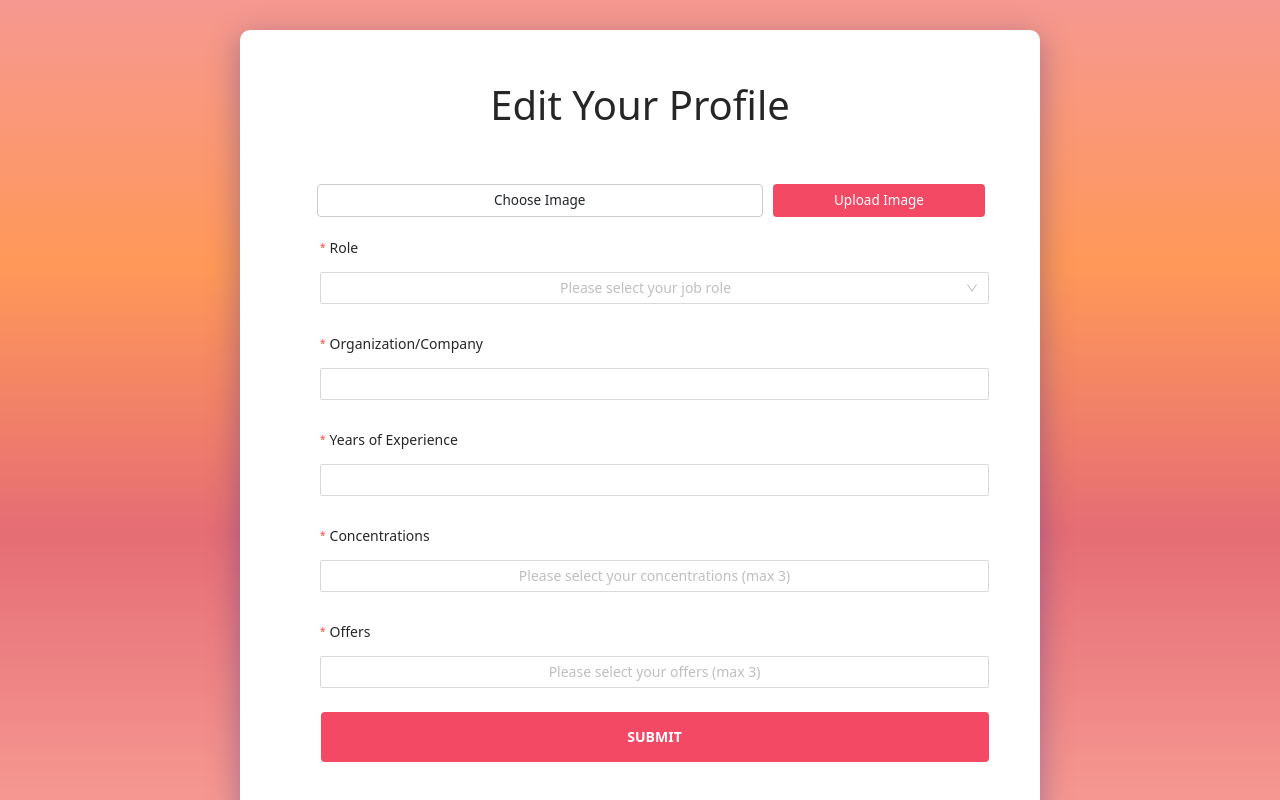
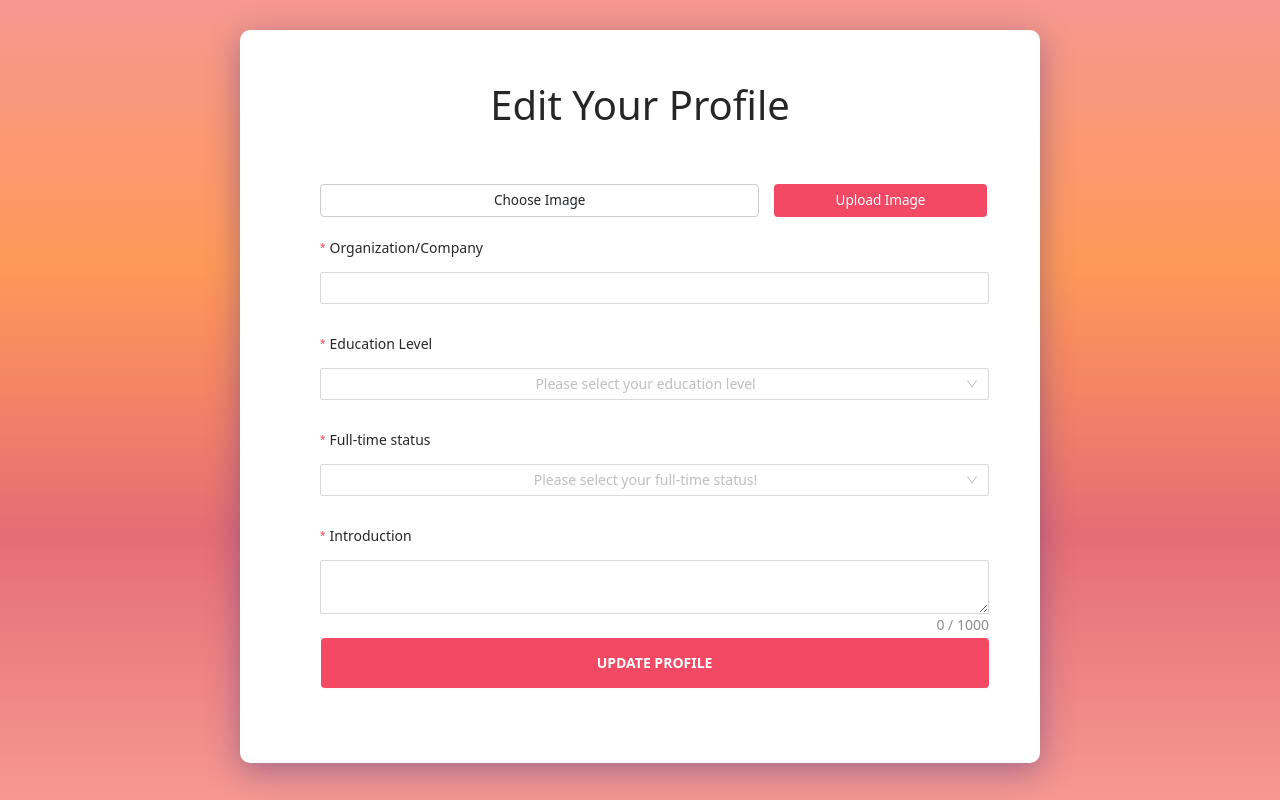
Before and after one commit to bedelicious-real/tindee, a React (Create React App) app in the folder frontend/: page /editprofile in a window 1280 px wide. Shown: the top 800 px of the page. Built offline with nearby package versions, Linux system fonts and the light colour scheme.

Commit message:
wip set loading

```diff
--- a/frontend/src/components/UserProfile/MenteeProfile.js
+++ b/frontend/src/components/UserProfile/MenteeProfile.js
@@ -17,24 +17,7 @@ const formItemLayout = {
     },
 };
 
-function MenteeProfile() {
-    const onFinish = (form) => {
-        console.log('Received values of form: ', form);
-        const token = window.sessionStorage.getItem('token');
-        fetch(`${process.env.REACT_APP_BACKEND_HOST}/profile`, {
-          method: 'POST',
-          headers: {
-            'Content-Type': 'application/json',
-            'Authorization': `Bearer ${token}`
-          },
-          body: JSON.stringify(form),
-        })
-        .then(res => res.json())
-        .then(data => {
-          console.log(data);
-        })
-    };
-
+function MenteeProfile({ onFinish }) {
     return (
         <div className='editprofile_page' >
             <h1>Edit Your Profile</h1>
@@ -112,8 +95,8 @@ function MenteeProfile() {
                 offset: 1,
                 }}
             >
-                <Button className="big_button" htmlType="submit">
-                SUBMIT
+                <Button className="big_button" htmlType="submit" >
+                    UPDATE PROFILE
                 </Button>
             </Form.Item>
             </Form>
--- a/frontend/src/components/UserProfile/MentorProfile.js
+++ b/frontend/src/components/UserProfile/MentorProfile.js
@@ -18,26 +18,7 @@ const formItemLayout = {
 };
 
 
-function MentorProfile() {
-  const onFinish = (form) => {
-    console.log('Received values of form: ', form);
-    const token = window.sessionStorage.getItem('token');
-    fetch(`${process.env.REACT_APP_BACKEND_HOST}/profile?mentor=true`, {
-      method: 'POST',
-      headers: {
-        'Content-Type': 'application/json',
-        'Authorization': `Bearer ${token}`
-      },
-      body: JSON.stringify(form),
-
-    })
-    .then(res => res.json())
-    .then(data => {
-      console.log(data);
-    })
-  };
-
-
+function MentorProfile({ onFinish }) {
     return (
     <div className='editprofile_page' >
         <h1>Edit Your Profile</h1>
@@ -149,8 +130,8 @@ function MentorProfile() {
               offset: 1,
             }}
           >
-            <Button className="big_button" htmlType="submit">
-              SUBMIT
+            <Button className="big_button" htmlType="submit" >
+              UPDATE PROFILE
             </Button>
           </Form.Item>
         </Form>
--- a/frontend/src/components/UserProfile/UserProfile.css
+++ b/frontend/src/components/UserProfile/UserProfile.css
@@ -65,10 +65,10 @@ input[type=file] {
 
 
 .upload_input_container{
-    width: 65%;
+    width: 64%;
     height: 33px;
     padding: 5px;
-    margin: 5px 10px;
+    margin: 5px 15px;
     display: inline-block;
     border: 1px solid #ccc;
     border-radius: 4px;
--- a/frontend/src/pages/EditProfile/EditProfile.js
+++ b/frontend/src/pages/EditProfile/EditProfile.js
@@ -1,13 +1,67 @@
-import React, { Component } from 'react';
+import React, { Component, useState } from 'react';
 import { MentorProfile, MenteeProfile } from '../../components/UserProfile/index.js';
+import { Spin } from 'antd';
 
 function EditProfile() {
-        return (
-            <div>
-                <MentorProfile />
-                <MenteeProfile />
-            </div>
-        );
+  const isMentor = window.sessionStorage.getItem('mentor');
+  const token = window.sessionStorage.getItem('token');
+  const [loading, setLoading] = useState(false);
+
+  const getProfile = (isMentor) => {
+
+    console.log(isMentor);
+
+
+
+  }
+
+
+  const onMentorFinish = (form) => {
+    setLoading(true);
+    console.log('Received values of form: ', form);
+    //const token = window.sessionStorage.getItem('token');
+    fetch(`${process.env.REACT_APP_BACKEND_HOST}/profile?mentor=true`, {
+      method: 'POST',
+      headers: {
+        'Content-Type': 'application/json',
+        'Authorization': `Bearer ${token}`
+      },
+      body: JSON.stringify(form),
+
+    })
+    .then(res => res.json())
+    .then(data => {
+      console.log(data);
+    })
+  };
+
+  const onMenteeFinish = (form) => {
+    setLoading(true);
+    console.log('Received values of form: ', form);
+    //const token = window.sessionStorage.getItem('token');
+    fetch(`${process.env.REACT_APP_BACKEND_HOST}/profile`, {
+      method: 'POST',
+      headers: {
+        'Content-Type': 'application/json',
+        'Authorization': `Bearer ${token}`
+      },
+      body: JSON.stringify(form),
+
+    })
+    .then(res => res.json())
+    .then(data => {
+      console.log(data);
+    })
+  };
+
+  return (
+      <Spin spinning={loading}>
+        {isMentor
+        ? <MentorProfile onFinish={onMentorFinish}/>
+        : <MenteeProfile onFinish={onMenteeFinish} />
+        }
+      </Spin>
+  );
 }
 
 export default EditProfile;
--- a/frontend/src/pages/Login/Login.js
+++ b/frontend/src/pages/Login/Login.js
@@ -5,16 +5,19 @@ import './Login.css'
 import logo from "../../assets/hands-helping-solid.svg";
 import Form from 'react-bootstrap/Form';
 import Button from 'react-bootstrap/Button';
+import { Spin } from 'antd';
+
 
 function Login () {
     const [email, setEmail] = useState('');
     const [password, setPassword] = useState('');
-
+    const [loading, setLoading] = useState(false);
 
 
     const onSubmit = event => {
-        console.log(email);
-        console.log(password);
+        // console.log(email);
+        // console.log(password);
+        // console.log(loading);
         event.preventDefault();
         const object = {
             email: email,
@@ -33,12 +36,12 @@ function Login () {
             window.sessionStorage.setItem('token', data);
 			window.sessionStorage.setItem('email', email);
         })
+        .then(setLoading(false))
     };
 
 
-
-
     return (
+        <Spin spinning={loading} tip="Loading...">
             <div className='login_page'>
                 <div className="login_logo">
                     <img src={logo} />
@@ -57,7 +60,10 @@ function Login () {
                             <Form.Control type="password" placeholder="Password" onChange={e => setPassword(e.target.value)} />
                         </Form.Group>
                         <div className="d-grid gap-2" >
-                        <Button type="submit" className="submit_button" variant='outline-dark' style={{backgroundColor: 'rgb(244, 73, 101)', border: 'none', fontWeight: 700, color: 'white'}}>
+                            <Button type="submit" className="submit_button" variant='outline-dark'
+                                    style={{backgroundColor: 'rgb(244, 73, 101)', border: 'none', fontWeight: 700, color: 'white'}}
+                                    onClick={()=>setLoading(true)}
+                            >
                                 LOG IN
                             </Button>
                         </div>
@@ -69,12 +75,10 @@ function Login () {
 
 
     </div>
+    </Spin>
 
     );
 };
 
 
 export default Login;
-
-// const rootElement = document.getElementById("root");
-// ReactDOM.render(<Login/>, rootElement);
--- a/frontend/src/pages/Signup/Signup.js
+++ b/frontend/src/pages/Signup/Signup.js
@@ -7,6 +7,9 @@ import Form from 'react-bootstrap/Form';
 import Button from 'react-bootstrap/Button';
 import ButtonGroup from 'react-bootstrap/ButtonGroup';
 import ToggleButton from 'react-bootstrap/ToggleButton';
+import { Spin } from 'antd';
+import { MenteeProfile, MentorProfile } from '../../components/UserProfile/index.js';
+
 
 function Signup () {
     const [first, setFirst] = useState('');
@@ -14,16 +17,18 @@ function Signup () {
     const [email, setEmail] = useState('');
     const [password, setPassword] = useState('');
     const [isMentor, setIsMentor] = useState(false);
+    const [loading, setLoading] = useState(false);
+    const [next, setNext] = useState(false);
 
-    const onSubmit = event => {
-        event.preventDefault();
+    const onMentorFinish = (form) => {
+        console.log('Received values of form: ', form);
         const object = {
             first: first,
             last: last,
             email: email,
             pwd: password,
         }
-        console.log(JSON.stringify(object))
+        console.log(loading);
         fetch(`${process.env.REACT_APP_BACKEND_HOST}/user`, {
             method: 'POST',
             headers: {
@@ -33,22 +38,80 @@ function Signup () {
         })
         .then(res => res.json())
         .then(data => {
-          console.log(data);   // key for authorization: store it somewhere for later use
+            console.log(data); // key for authorization: store it somewhere for later use
+            window.sessionStorage.setItem('token', data);
+            window.sessionStorage.setItem('mentor', isMentor);
         })
+        .then(() => {
+            const token = window.sessionStorage.getItem('token');
+            fetch(`${process.env.REACT_APP_BACKEND_HOST}/profile?mentor=true`, {
+                method: 'POST',
+                headers: {
+                    'Content-Type': 'application/json',
+                    'Authorization': `Bearer ${token}`
+                },
+                body: JSON.stringify(form),
+            })
+        })
+        .then(res => res.json())
+        .then(data => {
+          console.log(data);
+        })
+        .then(setLoading(false));
     };
 
-
-
+    const onMenteeFinish = (form) => {
+        console.log(loading);
+        console.log('Received values of form: ', form);
+        const object = {
+            first: first,
+            last: last,
+            email: email,
+            pwd: password,
+        }
+        fetch(`${process.env.REACT_APP_BACKEND_HOST}/user`, {
+            method: 'POST',
+            headers: {
+              'Content-Type': 'application/json'
+            },
+            body: JSON.stringify(object),
+        })
+        .then(res => res.json())
+        .then(data => {
+            console.log(data); // key for authorization: store it somewhere for later use
+            window.sessionStorage.setItem('token', data);
+            window.sessionStorage.setItem('mentor', isMentor);
+        })
+        .then(() => {
+            const token = window.sessionStorage.getItem('token');
+            fetch(`${process.env.REACT_APP_BACKEND_HOST}/profile?mentor=true`, {
+                method: 'POST',
+                headers: {
+                    'Content-Type': 'application/json',
+                    'Authorization': `Bearer ${token}`
+                },
+                body: JSON.stringify(form),
+            })
+        })
+        .then(res => res.json())
+        .then(data => {
+          console.log(data);
+        })
+        .then(setLoading(false));
+    };
 
     return (
+        <Spin spinning={loading}>
             <div className='signup_page'>
                 <div className="signup_logo">
                     <img src={logo} />
                     <span className="title"> tindee </span>
                     <p> where <span className="extra_bold">MENTORS</span> and <span className="extra_bold">MENTEES</span> are meant to <span className="extra_bold">MEET</span> </p>
                 </div>
+                {!next
+                ?
                 <div className="signup_auth_buttons">
-                <Form onSubmit={onSubmit}>
+                    <Form>
                         <Form.Group className="mb-3" controlId="formBasicFirstName">
                             <div className='left'><Form.Label>First Name</Form.Label></div>
                             <Form.Control type="text" placeholder="Enter first name" onChange={e => setFirst(e.target.value)} />
@@ -87,22 +150,27 @@ function Signup () {
                             </ToggleButton>
                         </ButtonGroup>
                         <div className="d-grid gap-2" >
-                        <Button type="submit" className="submit_button" variant='outline-dark' style={{backgroundColor: 'rgb(244, 73, 101)', border: 'none', fontWeight: 700, color: 'white'}}>
-                            LOG IN
+                            <Button className="submit_button" variant='outline-dark'
+                                style={{backgroundColor: 'rgb(244, 73, 101)', border: 'none', fontWeight: 700, color: 'white'}}
+                                onClick={() => setNext(true)}
+                            >
+                                NEXT
                             </Button>
                         </div>
-
                     </Form>
-            <p> By clicking Log In, you agree with our Terms. </p>
-            <p> Learn how we process your data in our Privacy Policy and Cookies Policy </p>
                 </div>
+                :
+                <div style={{margin: 'auto'}}>
+                    {isMentor
+                    ? <MentorProfile onFinish={onMentorFinish} />
+                    : <MenteeProfile onFinish={onMenteeFinish} />
+                    }
                 </div>
-
+                }
+            </div>
+    </Spin>
     );
 };
 
 
 export default Signup;
-
-const rootElement = document.getElementById("root");
-ReactDOM.render(<Signup/>, rootElement);
```
Also changed, not shown: frontend/src/pages/Messages/Messages.js (deleted, +0 -10 lines). Lines whose indentation alone changed are shown as unchanged.
